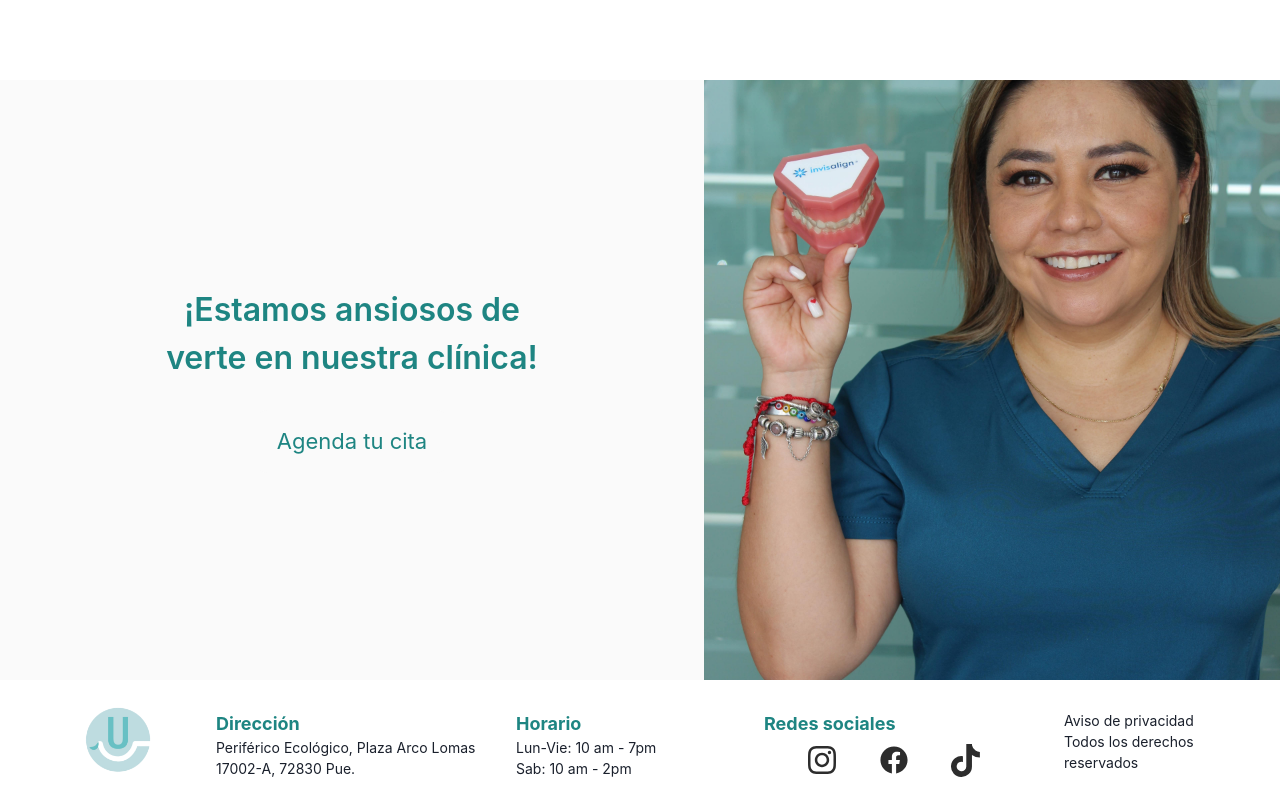
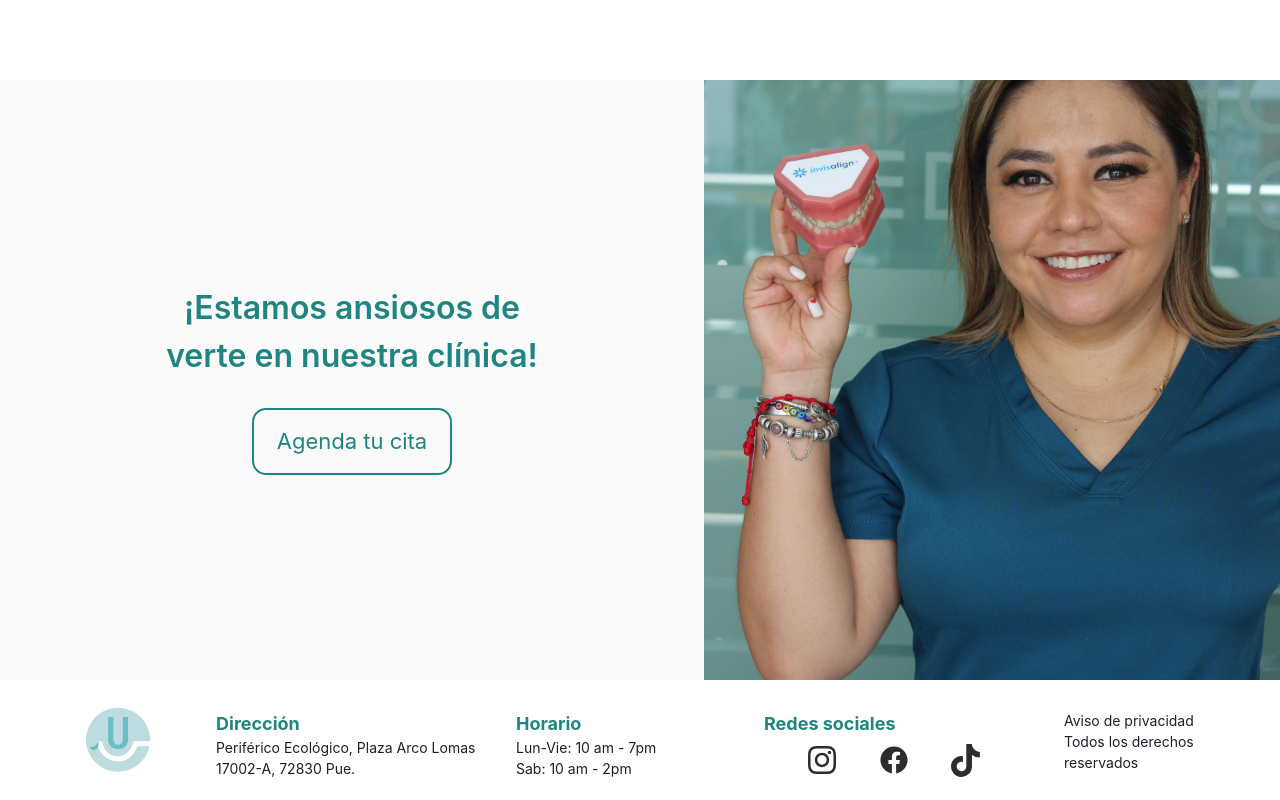
Before and after one commit to JAngelGC/u-smile-website, a Next.js app: page /contacto in a window 1280 px wide. Shown: the part 1578-2378 px from the top of the page. Built offline with nearby package versions, Linux system fonts and the light colour scheme; grey boxes are pictures that could not be loaded.

Commit message:
Adding border to button component

```diff
--- a/src/components/ui/Button.module.css
+++ b/src/components/ui/Button.module.css
@@ -7,7 +7,7 @@
   font-size: var(--fs-big-text);
   padding: 1.5rem 2.25rem;
   border-radius: 1.4rem;
-  border: none;
+  border: 2px solid var(--main-color);
 
   cursor: pointer;
   transition: all 0.3s ease-in-out;
@@ -21,6 +21,7 @@
 .btn--green:hover {
   background-color: #21aba6;
   color: var(--white-color);
+  border: 2px solid #21aba6;
 }
 
 .btn--white {
@@ -31,6 +32,7 @@
 .btn--white:hover {
   background-color: #21aba6;
   color: var(--white-color);
+  border: 2px solid #21aba6;
 }
 
 /**************************/
```
